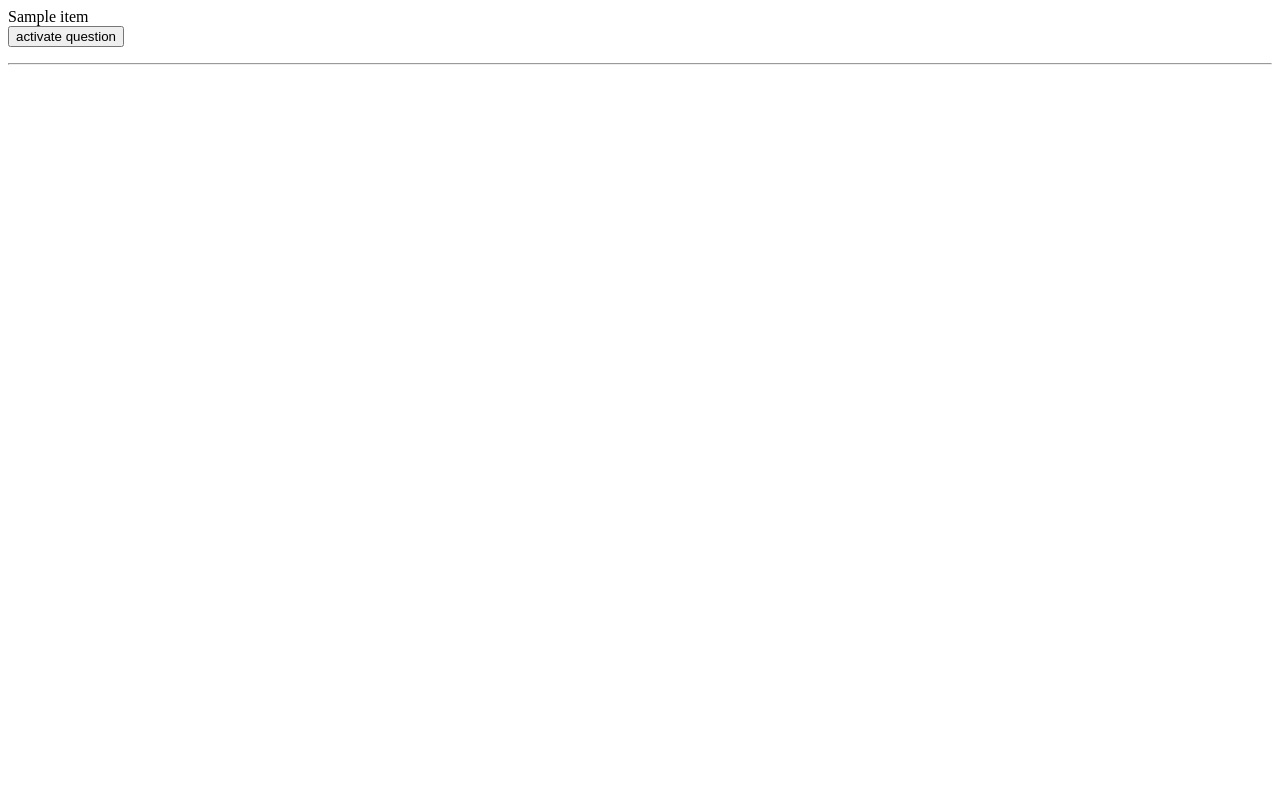
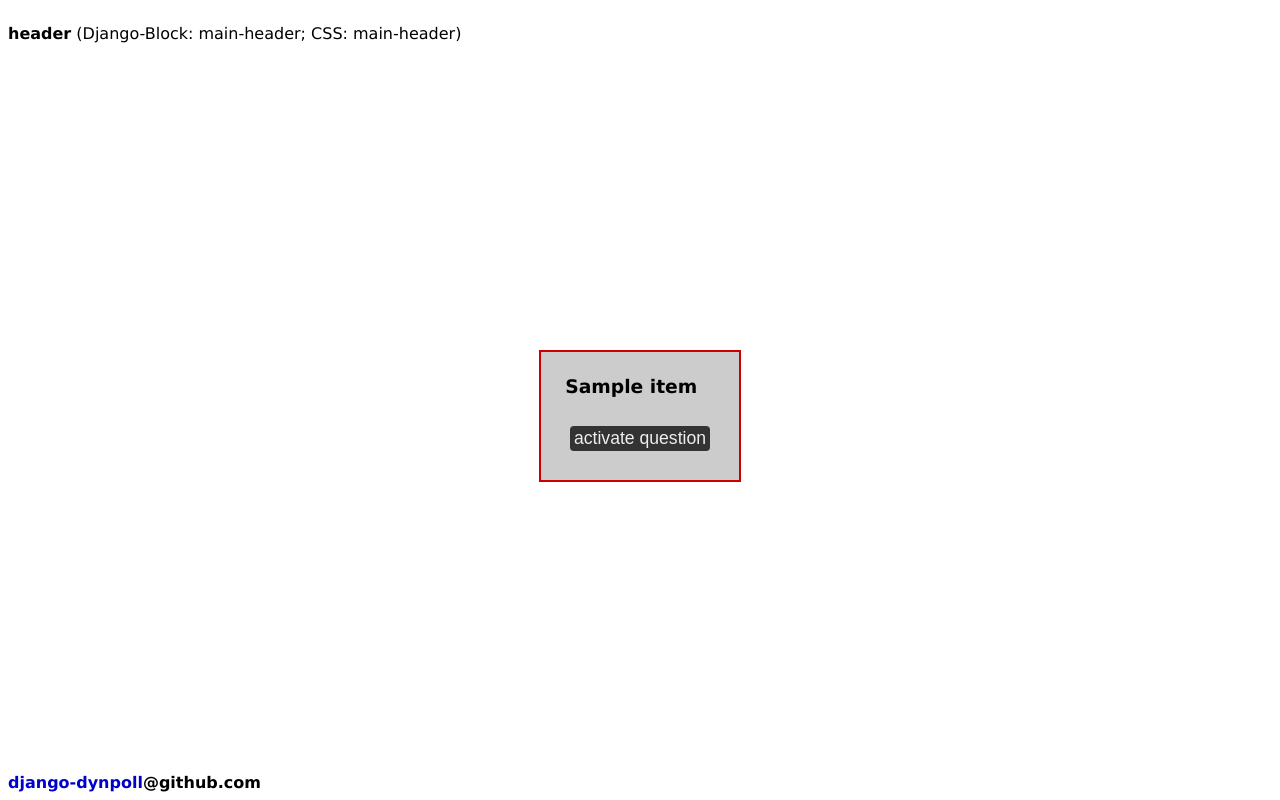
Before and after one commit to Mischback/django-dynpoll, a Django app: template dynpoll/templates/dynpoll/sequence_management.html in a window 1280 px wide. Run offline with Django 3.2, Linux system fonts and the light colour scheme; the template is opened without the code that fills it: most values are stand-ins (such as "Sample title", 1, 10 or a date in 2020).

Commit message:
Finished management template

```diff
--- a/dynpoll/static/dynpoll/style.css
+++ b/dynpoll/static/dynpoll/style.css
@@ -55,6 +55,35 @@ button {
 }
 
 
+.dynpoll-management .element {
+    margin: 1em;
+    border: 2px solid #333333;
+}
+.dynpoll-management .sequence-item-active {
+    background-color: #ccffcc;
+    border-color: #009900;
+}
+.dynpoll-management .sequence-item-inactive {
+    background-color: #ccc;
+    border-color: #cc0000;
+}
+
+.dynpoll-management .form-brick {
+    background-color: #333333;
+    font-size: 1.1em;
+    margin: 0.25em;
+    width: auto;
+}
+
+.dynpoll-management .stop-voting {
+    background-color: #990000;
+}
+
+.dynpoll-management .start-voting {
+    background-color: #006600;
+}
+
+
       /* styling */ /*
       label,
       .input-caption {
--- a/dynpoll/templates/dynpoll/sequence_management.html
+++ b/dynpoll/templates/dynpoll/sequence_management.html
@@ -1,48 +1,48 @@
-<div>
+{% extends 'dynpoll/base.html' %}
+
+{% block 'document-title' %}
+Sequence Management | DynPoll
+{% endblock %}
+
+{% block 'main-content' %}
+<div class="dynpoll-management">
   {% for item in dynpoll_sequence %}
     {% if item.is_active %}
-    <div class="sequence-item-active">
-      {{ item.question }}
-      <div class="management-actions">
+  <div class="element sequence-item-active">
+      <h3 class="brick">{{ item.question }}</h3>
+      <div class="brick management-actions-container">
       {% if item.voting_allowed %}
         <form method="post">
           <input type="hidden" value="{{ item.pk }}" name="sequence_item_id">
           <input type="hidden" value="stop-voting" name="management_action">
-            <button type="submit">stop voting and show result page</button>
+          <button class="form-brick stop-voting" type="submit">stop voting and show result page</button>
         </form>
       {% else %}
         <form method="post">
           <input type="hidden" value="{{ item.pk }}" name="sequence_item_id">
           <input type="hidden" value="start-voting" name="management_action">
-          <button type="submit">start voting</button>
+          <button class="form-brick start-voting" type="submit">start voting</button>
         </form>
       {% endif %}
         <form method="post">
           <input type="hidden" value="{{ item.pk }}" name="sequence_item_id">
           <input type="hidden" value="deactivate-question" name="management_action">
-          <button type="submit">deactivate question</button>
+          <button class="form-brick deactivate-question" type="submit">deactivate question</button>
         </form>
-      </div>
-      <div>
-        <ul>
-          {% for choice in dynpoll_choices %}
-            {% if choice.question.pk == item.question.pk %}
-              <li>{{ choice }}</li>
-            {% endif %}
-          {% endfor %}
-        </ul>
       </div>
   </div>
     {% else %}
-    <div class="sequence-item-inactive">
-      {{ item.question }}
+  <div class="element sequence-item-inactive">
+    <h3 class="brick">{{ item.question }}</h3>
+    <div class="brick management-actions-container">
       <form method="post">
         <input type="hidden" value="{{ item.pk }}" name="sequence_item_id">
         <input type="hidden" value="activate-question" name="management_action">
-        <button type="submit">activate question</button>
+        <button class="form-brick activate-question" type="submit">activate question</button>
       </form>
     </div>
+  </div>
     {% endif %}
-    <hr>
   {% endfor %}
 </div>
+{% endblock 'main-content' %}
```
Lines whose indentation alone changed are shown as unchanged.
